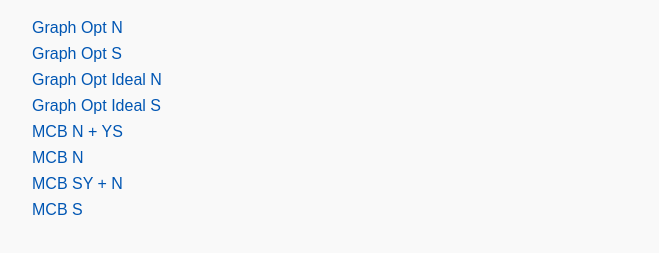
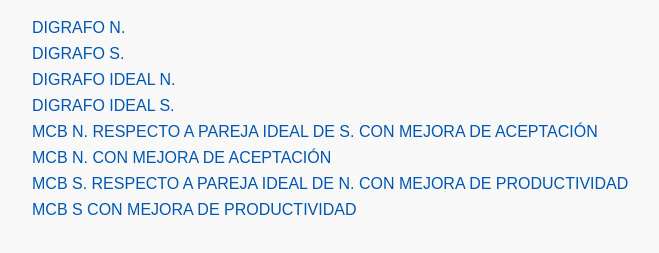
Before and after one commit to miriamvelanieves/tfg-archivos, a plain HTML site: page index.html in a window 1280 px wide. Shown: the part 101-354 px from the top of the page, without its empty margins (8-667 px from the left). Drawn offline with Linux system fonts and the light colour scheme.

Commit message:
Update index.html

```diff
--- a/index.html
+++ b/index.html
@@ -2,7 +2,7 @@
 <html lang="es">
 <head>
   <meta charset="UTF-8">
-  <title>Índice de Visualizaciones del TFG</title>
+  <title>Archivos TFG</title>
   <style>
     body {
       font-family: sans-serif;
@@ -31,14 +31,14 @@
 <body>
   <h1>Índice de visualizaciones del TFG</h1>
   <ul>
-    <li><a href="graphoptn.html">Graph Opt N</a></li>
-    <li><a href="graphopts.html">Graph Opt S</a></li>
-    <li><a href="graphoptidealn.html">Graph Opt Ideal N</a></li>
-    <li><a href="graphoptideals.html">Graph Opt Ideal S</a></li>
-    <li><a href="mcbnys.html">MCB N + YS</a></li>
-    <li><a href="mcbn.html">MCB N</a></li>
-    <li><a href="mcbsyn.html">MCB SY + N</a></li>
-    <li><a href="mcbs.html">MCB S</a></li>
+    <li><a href="graphoptn.html">DIGRAFO N.</a></li>
+    <li><a href="graphopts.html">DIGRAFO S.</a></li>
+    <li><a href="graphoptidealn.html">DIGRAFO IDEAL N.</a></li>
+    <li><a href="graphoptideals.html">DIGRAFO IDEAL S.</a></li>
+    <li><a href="mcbnys.html">MCB N. RESPECTO A PAREJA IDEAL DE S. CON MEJORA DE ACEPTACIÓN</a></li>
+    <li><a href="mcbn.html">MCB N. CON MEJORA DE ACEPTACIÓN</a></li>
+    <li><a href="mcbsyn.html">MCB S. RESPECTO A PAREJA IDEAL DE N. CON MEJORA DE PRODUCTIVIDAD</a></li>
+    <li><a href="mcbs.html">MCB S CON MEJORA DE PRODUCTIVIDAD</a></li>
   </ul>
 </body>
 </html>
```
